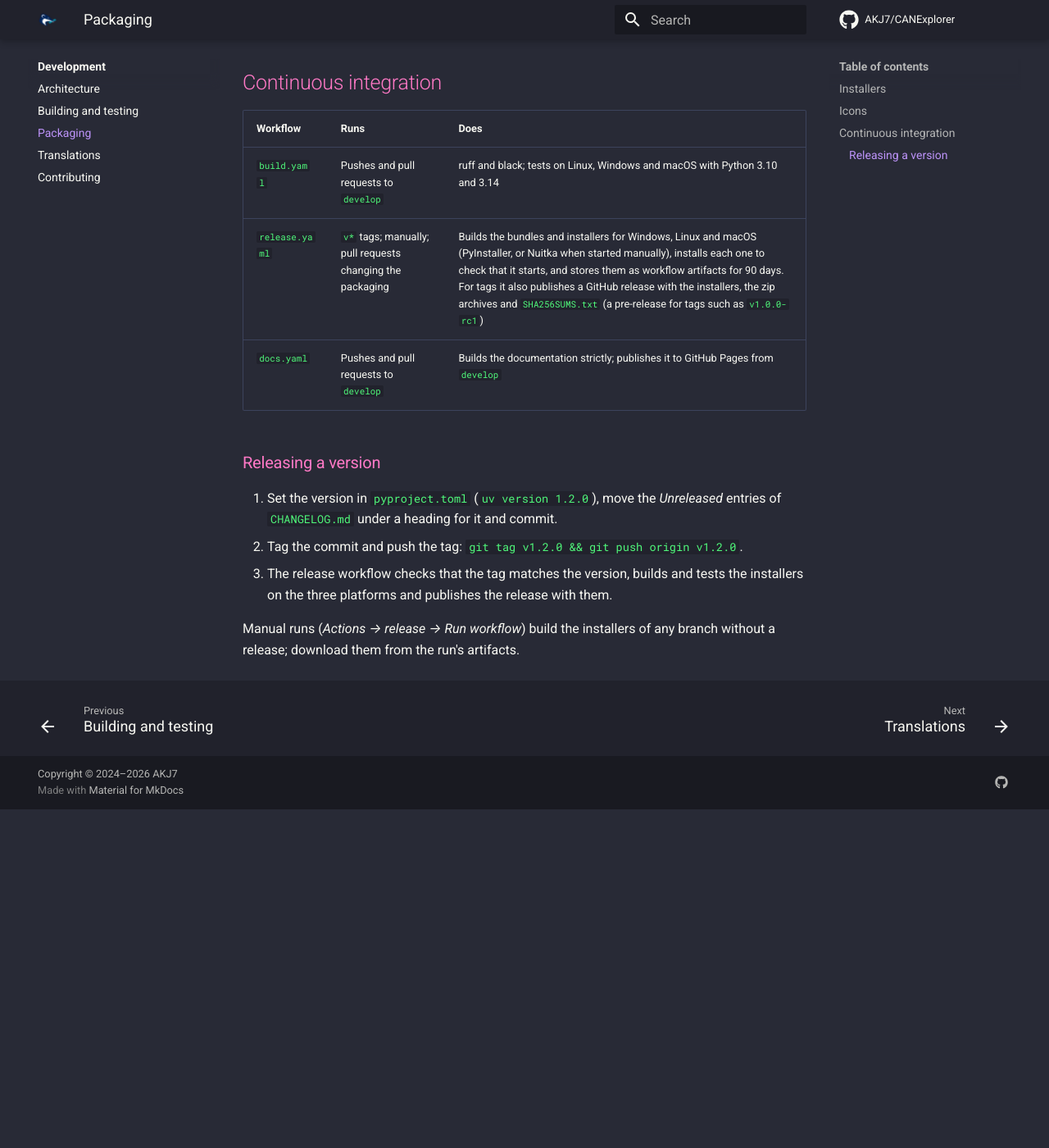
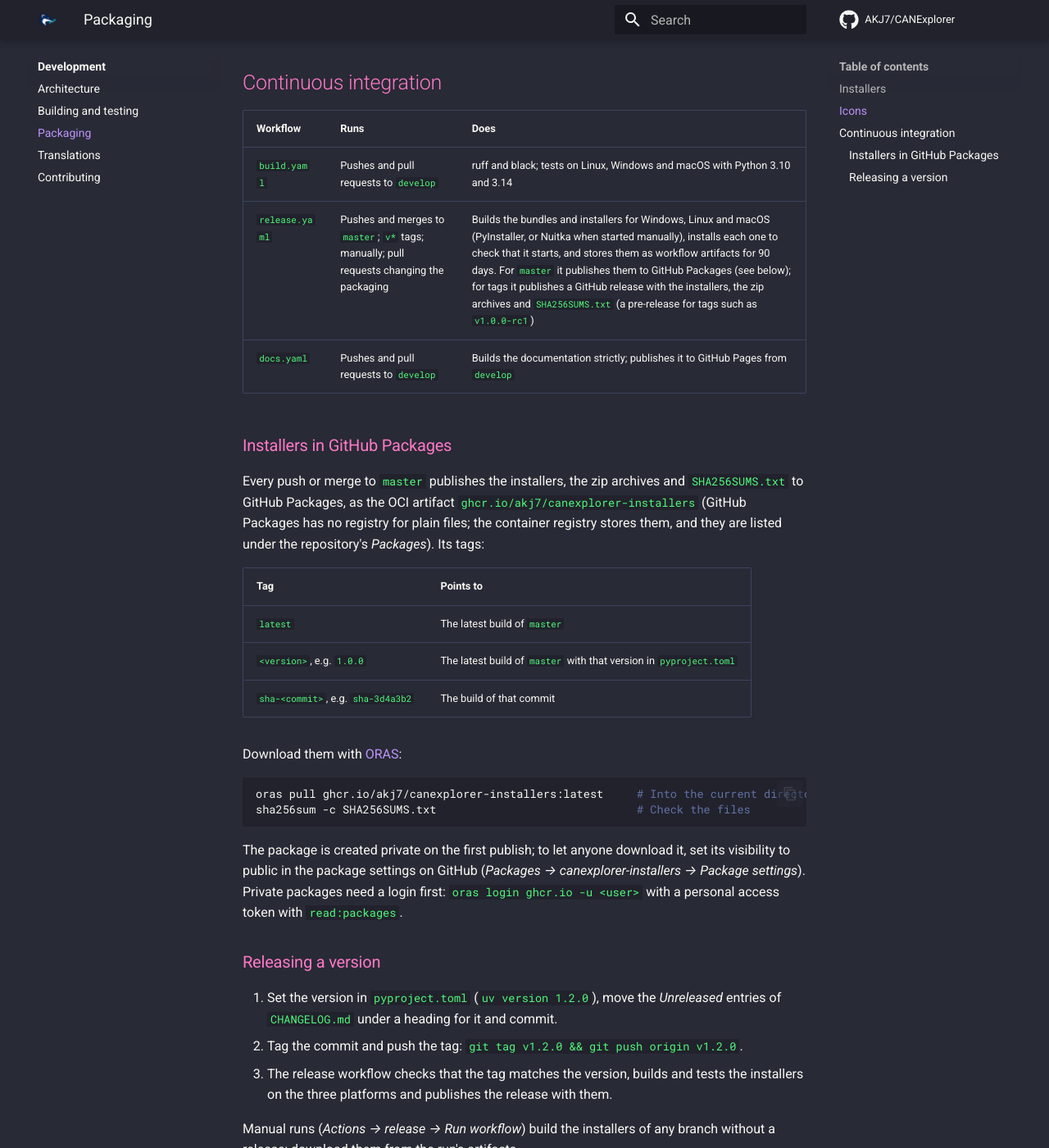
Before and after one commit to AKJ7/CANExplorer, an MkDocs documentation site: the page built from docs/development/packaging.md, in a window 1280 px wide and 1400 px high, scrolled down 2081 px. Shown: the whole window at 82% size. Built offline with MkDocs 1.6.1 and Material for MkDocs 9.7.7, drawn with Linux system fonts in a browser that asks for light colours; comment, search, counter and statistics services are not loaded; before the commit the page ends 3068 px from its top, so only the background shows below that.

Commit message:
Updated CI

````diff
--- a/docs/development/packaging.md
+++ b/docs/development/packaging.md
@@ -68,8 +68,31 @@ It writes `packaging/icons/`, `can_explorer/gui/qt/CanExplorer/images/logo.png`,
 | Workflow | Runs | Does |
 |---|---|---|
 | `build.yaml` | Pushes and pull requests to `develop` | ruff and black; tests on Linux, Windows and macOS with Python 3.10 and 3.14 |
-| `release.yaml` | `v*` tags; manually; pull requests changing the packaging | Builds the bundles and installers for Windows, Linux and macOS (PyInstaller, or Nuitka when started manually), installs each one to check that it starts, and stores them as workflow artifacts for 90 days. For tags it also publishes a GitHub release with the installers, the zip archives and `SHA256SUMS.txt` (a pre-release for tags such as `v1.0.0-rc1`) |
+| `release.yaml` | Pushes and merges to `master`; `v*` tags; manually; pull requests changing the packaging | Builds the bundles and installers for Windows, Linux and macOS (PyInstaller, or Nuitka when started manually), installs each one to check that it starts, and stores them as workflow artifacts for 90 days. For `master` it publishes them to GitHub Packages (see below); for tags it publishes a GitHub release with the installers, the zip archives and `SHA256SUMS.txt` (a pre-release for tags such as `v1.0.0-rc1`) |
 | `docs.yaml` | Pushes and pull requests to `develop` | Builds the documentation strictly; publishes it to GitHub Pages from `develop` |
+
+### Installers in GitHub Packages
+
+Every push or merge to `master` publishes the installers, the zip archives and `SHA256SUMS.txt` to GitHub Packages,
+as the OCI artifact `ghcr.io/akj7/canexplorer-installers` (GitHub Packages has no registry for plain files; the
+container registry stores them, and they are listed under the repository's *Packages*). Its tags:
+
+| Tag | Points to |
+|---|---|
+| `latest` | The latest build of `master` |
+| `<version>`, e.g. `1.0.0` | The latest build of `master` with that version in `pyproject.toml` |
+| `sha-<commit>`, e.g. `sha-3d4a3b2` | The build of that commit |
+
+Download them with [ORAS](https://oras.land/docs/installation):
+
+```bash
+oras pull ghcr.io/akj7/canexplorer-installers:latest     # Into the current directory
+sha256sum -c SHA256SUMS.txt                              # Check the files
+```
+
+The package is created private on the first publish; to let anyone download it, set its visibility to public in
+the package settings on GitHub (*Packages → canexplorer-installers → Package settings*). Private packages need a
+login first: `oras login ghcr.io -u <user>` with a personal access token with `read:packages`.
 
 ### Releasing a version
 
````
Also changed, not shown: CHANGELOG.md (+1 -0 lines), 1 other file.
